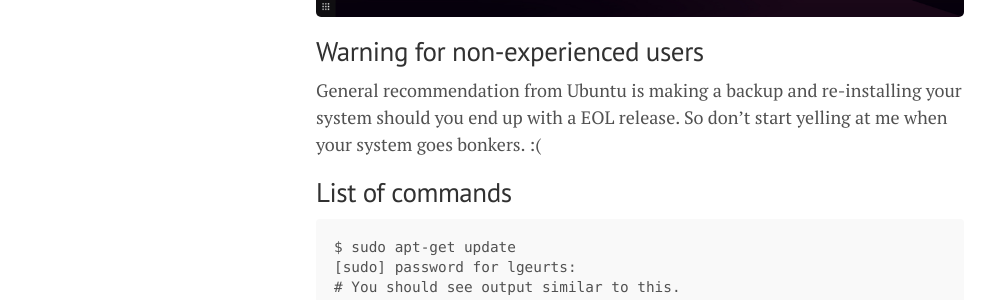
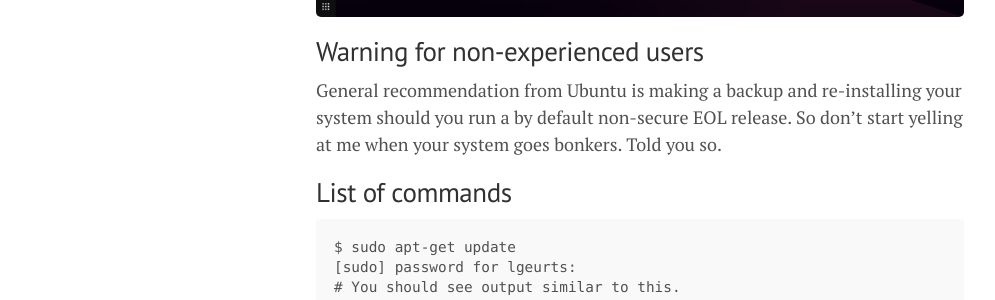
Before and after one commit to lgeurts/lgeurts.github.io, a Jekyll site: the page built from _posts/2022-08-24-ubuntu-upgrade-notes-20.x-to-22.x-for-x1-carbon-gen8.md, in a window 1280 px wide. Shown: the part 602-902 px from the top of the page, without its empty margins (0-995 px from the left). Built offline with Jekyll 4.4.1, drawn with Linux system fonts in a browser that asks for light colours; nearby versions of some CDN libraries; comment, search, counter and statistics services are not loaded.

Commit message:
Update 2022-08-24-ubuntu-upgrade-notes-20.x-to-22.x-for-x1-carbon-gen8.md

````diff
--- a/_posts/2022-08-24-ubuntu-upgrade-notes-20.x-to-22.x-for-x1-carbon-gen8.md
+++ b/_posts/2022-08-24-ubuntu-upgrade-notes-20.x-to-22.x-for-x1-carbon-gen8.md
@@ -10,8 +10,8 @@ tags: [ Linux Tutorials ]
 <img src="/assets/jammy-jellyfish.png" width="654">
 
 ## Warning for non-experienced users
-General recommendation from Ubuntu is making a backup and re-installing your system should you end up with a EOL release.
-So don't start yelling at me when your system goes bonkers. :(
+General recommendation from Ubuntu is making a backup and re-installing your system should you run a by default non-secure EOL release.
+So don't start yelling at me when your system goes bonkers. Told you so.
 
 ## List of commands
 ```
````
